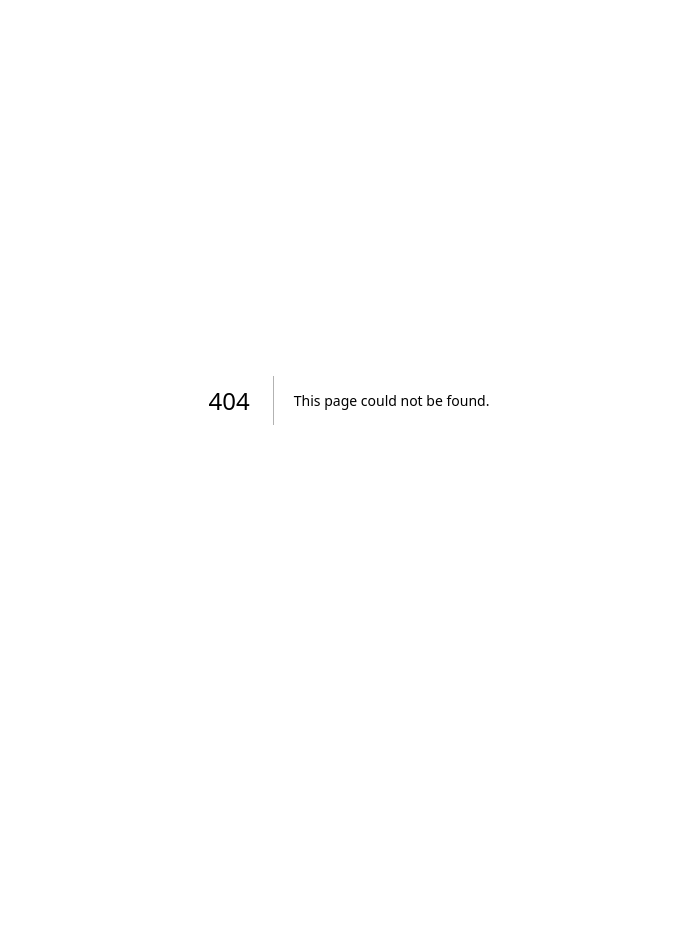
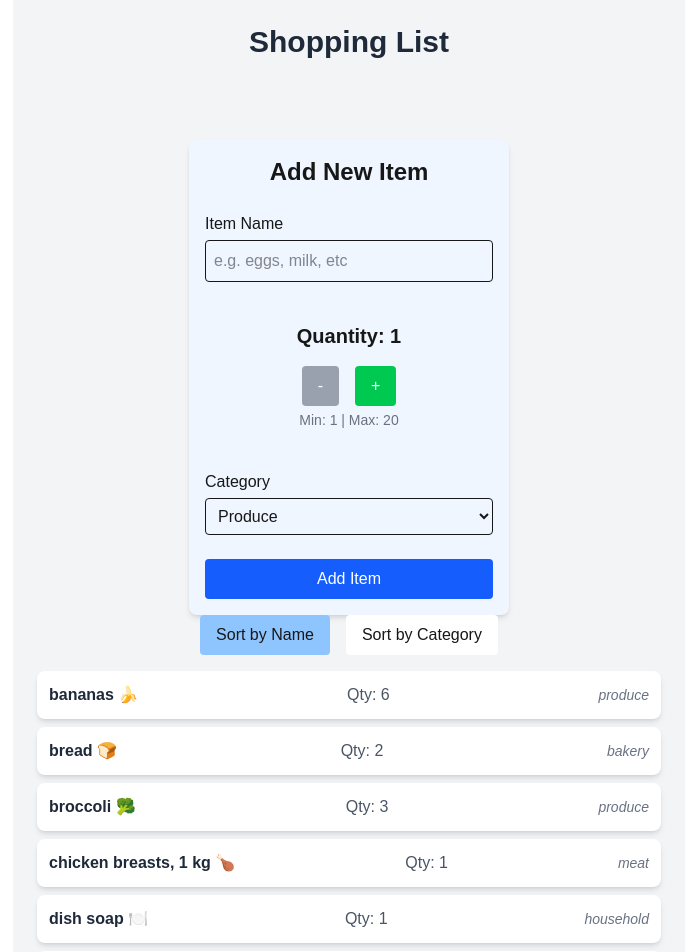
Before and after one commit to mitali1206/cprg306-assignments, a Next.js app: page /week-7 in a window 1280 px wide. Before the commit this address had no page. Shown: the top 952 px of the page, without its empty margins (291-988 px from the left). Before the commit the page ends 800 px from the top, so only its background shows below. Built offline with nearby package versions, Linux system fonts and the light colour scheme.

Commit message:
Week-7 Assignment
Week7  complete code

```diff
--- a/app/page.js
+++ b/app/page.js
@@ -19,6 +19,8 @@ export default function DisplayAssignments() {
       <Link href="/week-6">Week 6</Link>
       <br></br>
 
+      <Link href="/week-7">Week 7</Link>
+      <br></br>
 
 
     </main>
--- /dev/null
+++ b/app/week-7/item-list.js
@@ -0,0 +1,50 @@
+"use client";
+import { useState } from "react";
+import Item from "./item";
+
+export default function ItemList({ items }) {
+  const [sortBy, setSortBy] = useState("name");
+
+  const sortedItems = [...items].sort((a, b) => {
+    if (sortBy === "name") {
+      return a.name.localeCompare(b.name);
+    } else {
+      return a.category.localeCompare(b.category);
+    }
+  });
+
+  return (
+    <div>
+      <div className="flex gap-4 mb-4 justify-center">
+        <button
+          onClick={() => setSortBy("name")}
+          className={`px-4 py-2 rounded ${
+            sortBy === "name" ? "bg-blue-300" : "bg-white"
+          }`}
+        >
+          Sort by Name
+        </button>
+
+        <button
+          onClick={() => setSortBy("category")}
+          className={`px-4 py-2 rounded ${
+            sortBy === "category" ? "bg-blue-300" : "bg-white"
+          }`}
+        >
+          Sort by Category
+        </button>
+      </div>
+
+      <ul>
+        {sortedItems.map((item) => (
+          <Item
+            key={item.id}
+            name={item.name}
+            quantity={item.quantity}
+            category={item.category}
+          />
+        ))}
+      </ul>
+    </div>
+  );
+}
--- /dev/null
+++ b/app/week-7/item.js
@@ -0,0 +1,9 @@
+export default function Item({ name, quantity, category }) {
+  return (
+    <li className="flex justify-between items-center p-3 mb-2 bg-white rounded-lg shadow-md hover:bg-gray-50">
+      <span className="font-semibold text-gray-800">{name}</span>
+      <span className="text-gray-600">Qty: {quantity}</span>
+      <span className="text-sm text-gray-500 italic">{category}</span>
+    </li>
+  );
+}
--- /dev/null
+++ b/app/week-7/items.json
@@ -0,0 +1,74 @@
+[
+  {
+    "id": "1h2GJKH12gkHG31h1H",
+    "name": "milk, 4 L 🥛",
+    "quantity": 1,
+    "category": "dairy"
+  },
+  {
+    "id": "2KJH3k2j3H1k2J3K1H",
+    "name": "bread 🍞",
+    "quantity": 2,
+    "category": "bakery"
+  },
+  {
+    "id": "3h2KJH3k2j3H1k2J3",
+    "name": "eggs, dozen 🥚",
+    "quantity": 2,
+    "category": "dairy"
+  },
+  {
+    "id": "4k2J3K1H2GJKH12gk",
+    "name": "bananas 🍌",
+    "quantity": 6,
+    "category": "produce"
+  },
+  {
+    "id": "5H1h1H2KJH3k2j3H",
+    "name": "broccoli 🥦",
+    "quantity": 3,
+    "category": "produce"
+  },
+  {
+    "id": "6H1k2J3K1H2GJKH1",
+    "name": "chicken breasts, 1 kg 🍗",
+    "quantity": 1,
+    "category": "meat"
+  },
+  {
+    "id": "7gkHG31h1H2KJH3k",
+    "name": "pasta sauce 🍝",
+    "quantity": 3,
+    "category": "canned goods"
+  },
+  {
+    "id": "8j3H1k2J3K1H2GJK",
+    "name": "spaghetti, 454 g 🍝",
+    "quantity": 2,
+    "category": "dry goods"
+  },
+  {
+    "id": "9H12gkHG31h1H2KJ",
+    "name": "toilet paper, 12 pack 🧻",
+    "quantity": 1,
+    "category": "household"
+  },
+  {
+    "id": "10H3k2j3H1k2J3K1",
+    "name": "paper towels, 6 pack",
+    "quantity": 1,
+    "category": "household"
+  },
+  {
+    "id": "11k2J3K1H2GJKH12",
+    "name": "dish soap 🍽️",
+    "quantity": 1,
+    "category": "household"
+  },
+  {
+    "id": "12GJKH12gkHG31h1",
+    "name": "hand soap 🧼",
+    "quantity": 4,
+    "category": "household"
+  }
+]
--- /dev/null
+++ b/app/week-7/new-item.js
@@ -0,0 +1,107 @@
+"use client";
+import { useState } from "react";
+
+export default function NewItem({ onAddItem }) {
+  const [name, setName] = useState("");
+  const [category, setCategory] = useState("produce");
+  const [quantity, setQuantity] = useState(1);
+
+  function increase() {
+    if (quantity < 20) setQuantity(quantity + 1);
+  }
+
+  function decrease() {
+    if (quantity > 1) setQuantity(quantity - 1);
+  }
+
+  function handleSubmit(e) {
+    e.preventDefault();
+
+    const newItem = {
+      id: Math.random().toString(36).substring(2, 9),
+      name,
+      quantity,
+      category,
+    };
+
+    onAddItem(newItem); // send new item to parent
+
+    setName("");
+    setQuantity(1);
+    setCategory("produce");
+  }
+
+  return (
+    <form
+      onSubmit={handleSubmit}
+      className="text-center mt-20 p-4 bg-blue-50 rounded-lg w-80 mx-auto shadow-md"
+    >
+      <h2 className="text-2xl font-semibold mb-6">Add New Item</h2>
+
+      <div className="mb-4 text-left">
+        <label className="block font-medium mb-1">Item Name</label>
+        <input
+          type="text"
+          value={name}
+          onChange={(e) => setName(e.target.value)}
+          required
+          placeholder="e.g. eggs, milk, etc"
+          className="w-full p-2 border rounded focus:outline-none focus:ring-2 focus:ring-blue-400"
+        />
+      </div>
+
+      <div className="text-center mt-6 p-4 bg-blue-50 rounded-lg">
+        <h2 className="text-xl font-semibold mb-4">Quantity: {quantity}</h2>
+
+        <div className="flex justify-center space-x-4">
+          <button
+            type="button"
+            onClick={decrease}
+            disabled={quantity === 1}
+            className="px-4 py-2 bg-red-500 text-white rounded disabled:bg-gray-400"
+          >
+            -
+          </button>
+          <button
+            type="button"
+            onClick={increase}
+            disabled={quantity === 20}
+            className="px-4 py-2 bg-green-500 text-white rounded disabled:bg-gray-400"
+          >
+            +
+          </button>
+        </div>
+
+        <p className="text-sm text-gray-500 mt-1">Min: 1 | Max: 20</p>
+      </div>
+
+      <div className="mt-6 text-left">
+        <label className="block font-medium mb-1">Category</label>
+        <select
+          value={category}
+          onChange={(e) => setCategory(e.target.value)}
+          className="w-full p-2 border rounded focus:outline-none focus:ring-2 focus:ring-blue-400"
+        >
+          <option value="produce">Produce</option>
+          <option value="dairy">Dairy</option>
+          <option value="bakery">Bakery</option>
+          <option value="meat">Meat</option>
+          <option value="frozen foods">Frozen Foods</option>
+          <option value="canned goods">Canned Goods</option>
+          <option value="dry goods">Dry Goods</option>
+          <option value="beverages">Beverages</option>
+          <option value="snacks">Snacks</option>
+          <option value="household">Household</option>
+          <option value="other">Other</option>
+        </select>
+      </div>
+
+      <button
+        type="submit"
+        className="w-full mt-6 bg-blue-600 text-white py-2 rounded hover:bg-blue-700 transition"
+      >
+        Add Item
+      </button>
+    </form>
+  );
+}
--- /dev/null
+++ b/app/week-7/page.js
@@ -0,0 +1,23 @@
+"use client";
+import { useState } from "react";
+import NewItem from "./new-item";
+import ItemList from "./item-list";
+import itemsData from "./items.json";
+
+export default function Page() {
+  const [items, setItems] = useState(itemsData);
+
+  function handleAddItem(newItem) {
+    setItems([...items, newItem]);
+  }
+
+  return (
+    <main className="max-w-2xl mx-auto p-6 bg-gray-100 min-h-screen">
+      <h1 className="text-3xl font-bold text-center text-gray-800 mb-6">
+        Shopping List
+      </h1>
+      <NewItem onAddItem={handleAddItem} />
+      <ItemList items={items} />
+    </main>
+  );
+}
```
